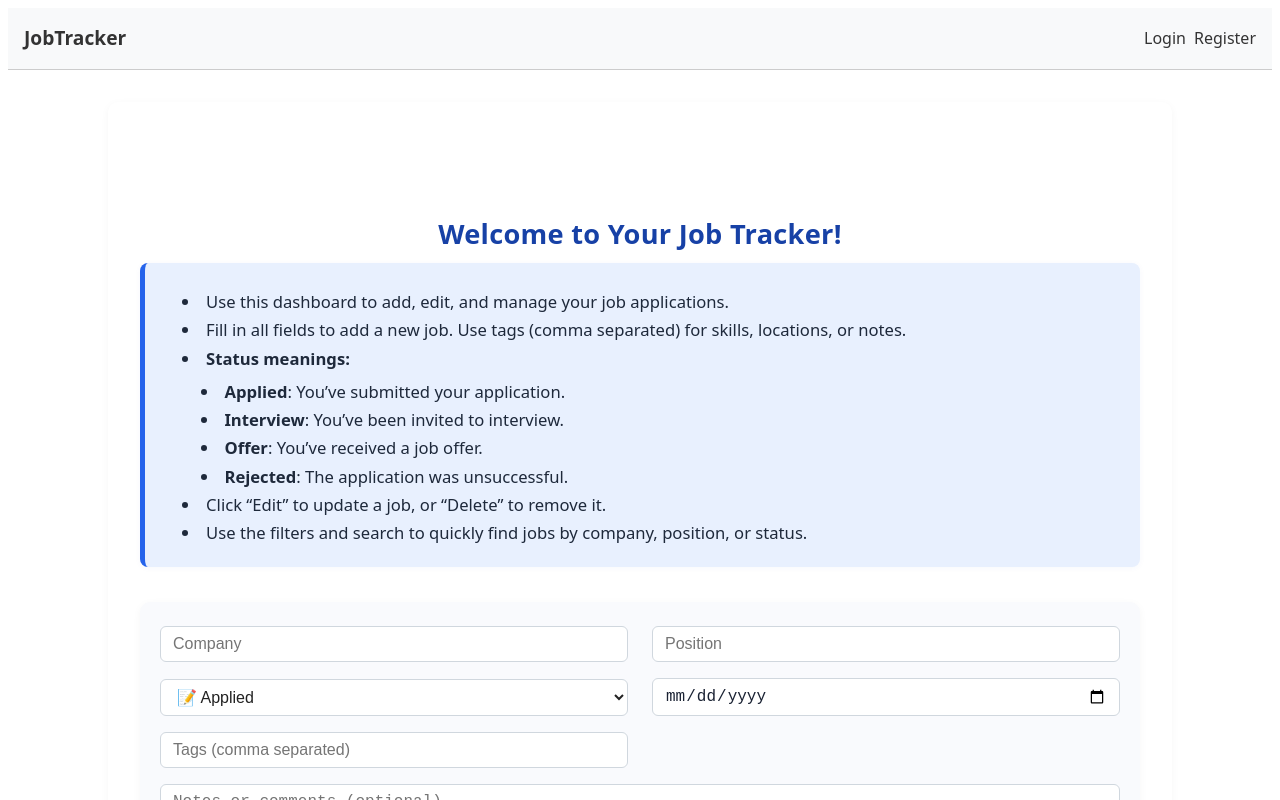
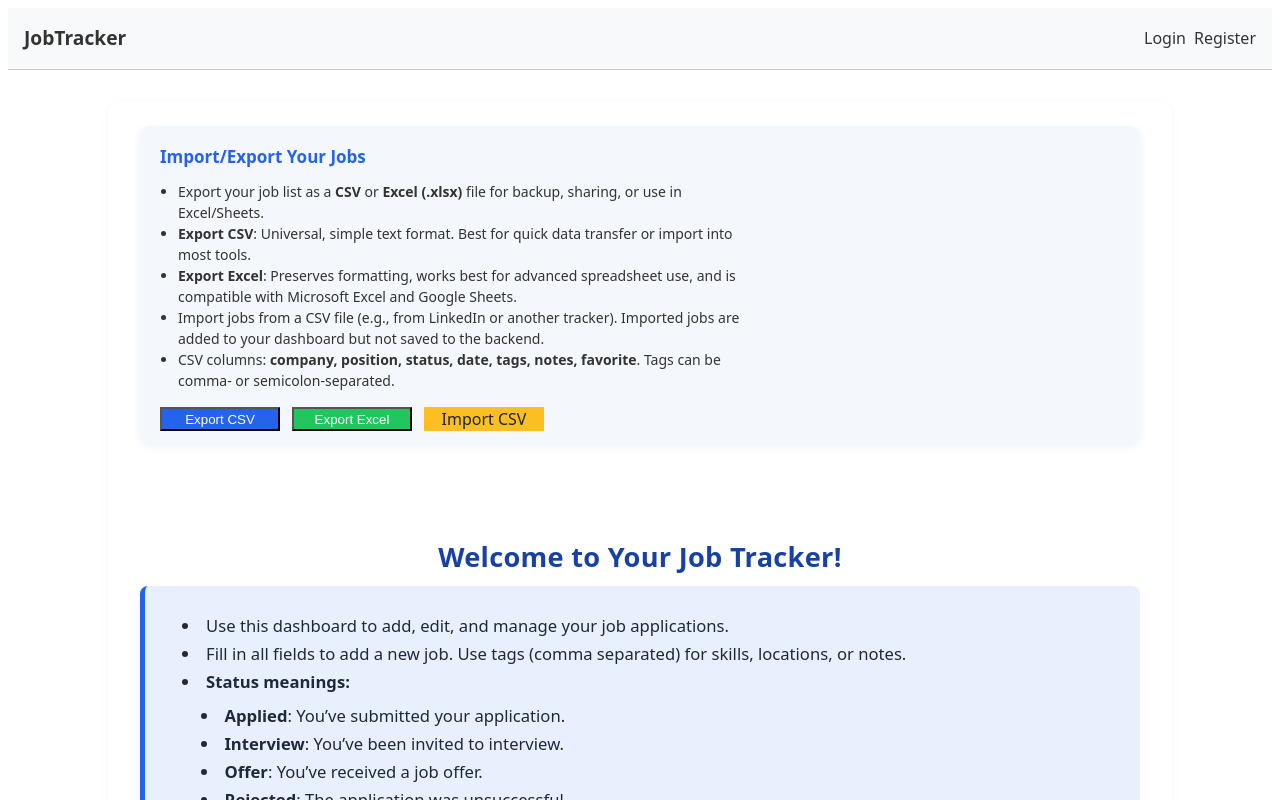
Before and after one commit to Mancini-Developer80/Job-Tracker, a React (Vite) app in the folder client/: page /dashboard in a window 1280 px wide. Shown: the top 800 px of the page. Built offline with nearby package versions, Linux system fonts and the light colour scheme.

Commit message:
CSV Excel exporting added

```diff
--- a/client/package.json
+++ b/client/package.json
@@ -10,15 +10,18 @@
     "preview": "vite preview"
   },
   "dependencies": {
+    "papaparse": "^5.5.3",
     "react": "^19.1.1",
     "react-dom": "^19.1.1",
     "react-icons": "^5.5.0",
     "react-router-dom": "^7.9.1",
     "react-toastify": "^11.0.5",
-    "recharts": "^3.2.1"
+    "recharts": "^3.2.1",
+    "xlsx": "^0.18.5"
   },
   "devDependencies": {
     "@eslint/js": "^9.35.0",
+    "@types/papaparse": "^5.3.16",
     "@types/react": "^19.1.13",
     "@types/react-dom": "^19.1.9",
     "@types/react-router-dom": "^5.3.3",
--- a/client/src/pages/Dashboard.tsx
+++ b/client/src/pages/Dashboard.tsx
@@ -1,4 +1,5 @@
 import React, { useState, useEffect, useMemo, useRef } from "react";
+import Papa from "papaparse";
 import NoteModal from "../components/NoteModal";
 import JobForm from "../components/JobForm";
 import type { JobFormData } from "../components/JobForm";
@@ -19,6 +20,7 @@ import {
   AreaChart,
   Area,
 } from "recharts";
+import * as XLSX from "xlsx";
 
 type Job = {
   _id: string;
@@ -39,6 +41,80 @@ const STATUS_COLORS: Record<Job["status"], string> = {
 };
 
 const Dashboard: React.FC = () => {
+  // CSV Export
+  const handleExportCSV = () => {
+    if (!jobs.length) return;
+    const csv = Papa.unparse(
+      jobs.map(({ _id, ...job }) => ({
+        ...job,
+        tags: Array.isArray(job.tags) ? job.tags.join(", ") : job.tags,
+      }))
+    );
+    const blob = new Blob([csv], { type: "text/csv;charset=utf-8;" });
+    const url = URL.createObjectURL(blob);
+    const link = document.createElement("a");
+    link.href = url;
+    link.setAttribute(
+      "download",
+      `jobs_export_${new Date().toISOString().slice(0, 10)}.csv`
+    );
+    document.body.appendChild(link);
+    link.click();
+    document.body.removeChild(link);
+  };
+
+  // Excel Export
+  const handleExportExcel = () => {
+    if (!jobs.length) return;
+    const data = jobs.map(({ _id, ...job }) => ({
+      ...job,
+      tags: Array.isArray(job.tags) ? job.tags.join(", ") : job.tags,
+    }));
+    const worksheet = XLSX.utils.json_to_sheet(data);
+    const workbook = XLSX.utils.book_new();
+    XLSX.utils.book_append_sheet(workbook, worksheet, "Jobs");
+    XLSX.writeFile(
+      workbook,
+      `jobs_export_${new Date().toISOString().slice(0, 10)}.xlsx`
+    );
+  };
+
+  // CSV Import
+  const handleImportCSV = (e: React.ChangeEvent<HTMLInputElement>) => {
+    const file = e.target.files?.[0];
+    if (!file) return;
+    Papa.parse(file, {
+      header: true,
+      skipEmptyLines: true,
+      complete: (results) => {
+        const importedJobs = (results.data as any[]).map((row, idx) => ({
+          _id:
+            row._id && typeof row._id === "string" && row._id.trim() !== ""
+              ? row._id
+              : `imported-${Date.now()}-${idx}`,
+          company: row.company || "",
+          position: row.position || "",
+          status: row.status || "Applied",
+          date: row.date || new Date().toISOString().slice(0, 10),
+          tags: row.tags
+            ? row.tags
+                .split(/,|;/)
+                .map((t: string) => t.trim())
+                .filter(Boolean)
+            : [],
+          notes: row.notes || "",
+          favorite: row.favorite === "true" || row.favorite === true,
+        }));
+        // Optionally, send to backend here. For now, just add to state:
+        setJobs((prev) => [...importedJobs, ...prev]);
+      },
+      error: (err) => {
+        alert("Failed to import CSV: " + err.message);
+      },
+    });
+    // Reset file input
+    e.target.value = "";
+  };
   const { user } = useAuth();
   const [jobs, setJobs] = useState<Job[]>([]);
   const [loading, setLoading] = useState(true);
@@ -231,6 +307,99 @@ const Dashboard: React.FC = () => {
 
   return (
     <div className={styles.dashboard}>
+      <div
+        style={{
+          display: "flex",
+          flexDirection: "column",
+          alignItems: "flex-start",
+          gap: 8,
+          marginBottom: 24,
+          background: "#f4f7fb",
+          borderRadius: 10,
+          padding: "18px 20px 14px 20px",
+          boxShadow: "0 2px 8px rgba(30,64,175,0.06)",
+        }}
+      >
+        <div
+          style={{
+            fontWeight: 600,
+            color: "#2563eb",
+            marginBottom: 4,
+            fontSize: 17,
+          }}
+        >
+          Import/Export Your Jobs
+        </div>
+        <div
+          style={{
+            color: "#333",
+            fontSize: 14,
+            marginBottom: 8,
+            maxWidth: 600,
+          }}
+        >
+          <ul style={{ margin: 0, paddingLeft: 18 }}>
+            <li>
+              Export your job list as a <b>CSV</b> or <b>Excel (.xlsx)</b> file
+              for backup, sharing, or use in Excel/Sheets.
+            </li>
+            <li>
+              <b>Export CSV</b>: Universal, simple text format. Best for quick
+              data transfer or import into most tools.
+            </li>
+            <li>
+              <b>Export Excel</b>: Preserves formatting, works best for advanced
+              spreadsheet use, and is compatible with Microsoft Excel and Google
+              Sheets.
+            </li>
+            <li>
+              Import jobs from a CSV file (e.g., from LinkedIn or another
+              tracker). Imported jobs are added to your dashboard but not saved
+              to the backend.
+            </li>
+            <li>
+              CSV columns:{" "}
+              <b>company, position, status, date, tags, notes, favorite</b>.
+              Tags can be comma- or semicolon-separated.
+            </li>
+          </ul>
+        </div>
+        <div style={{ display: "flex", gap: 12, flexWrap: "wrap" }}>
+          <button
+            onClick={handleExportCSV}
+            className={styles.button}
+            style={{ background: "#2563eb", color: "#fff", minWidth: 120 }}
+          >
+            Export CSV
+          </button>
+          <button
+            onClick={handleExportExcel}
+            className={styles.button}
+            style={{ background: "#22c55e", color: "#fff", minWidth: 120 }}
+          >
+            Export Excel
+          </button>
+          <label
+            className={styles.button}
+            style={{
+              background: "#fbbf24",
+              color: "#222",
+              cursor: "pointer",
+              marginBottom: 0,
+              minWidth: 120,
+              textAlign: "center",
+            }}
+          >
+            Import CSV
+            <input
+              type="file"
+              accept=".csv"
+              onChange={handleImportCSV}
+              style={{ display: "none" }}
+            />
+          </label>
+        </div>
+      </div>
       <h2>Dashboard</h2>
       {error && (
         <div style={{ color: "#d32f2f", marginBottom: 12 }}>{error}</div>
```
Also changed, not shown: 1 other file (tests, documents, lock files or other folders).
